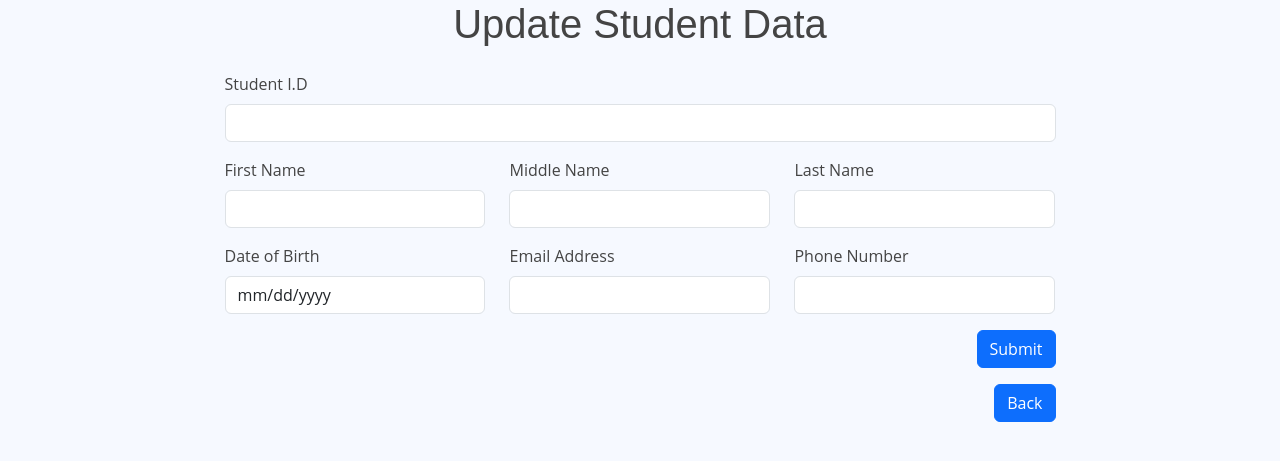
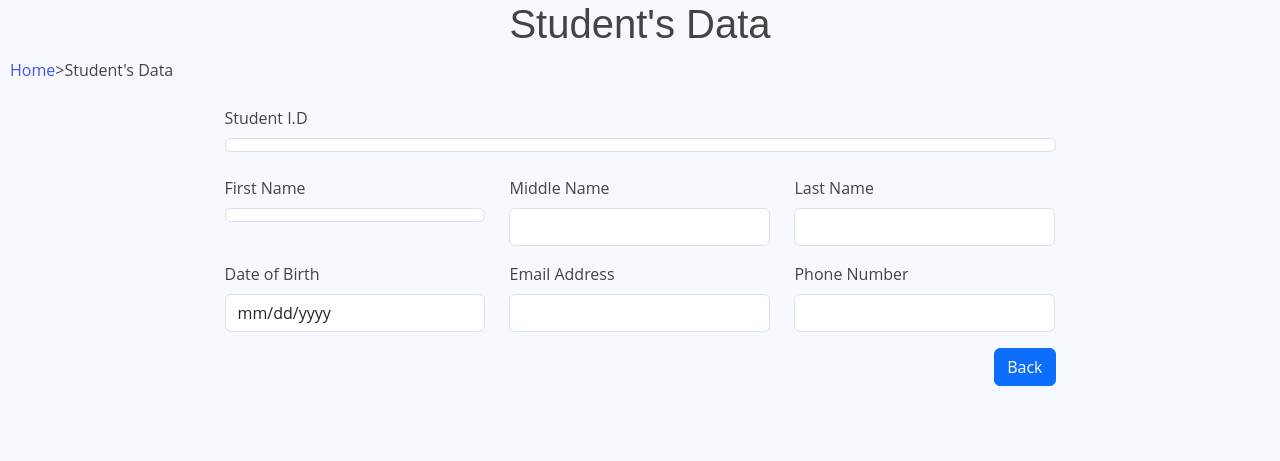
Before and after one commit to rmmananggit/R6, a PHP site: page /view.php?id=1 in a window 1280 px wide. Shown: the top 461 px of the page. Run offline with PHP 8.4, Linux system fonts and the light colour scheme; tables that the repository leaves empty or names only in its code hold one stand-in row (values such as "Sample post"); data that the repository does not hold is empty.

Commit message:
Minor Fix

```diff
--- a/config.php
+++ b/config.php
@@ -1,5 +1,4 @@
 <?php
-
     $host = "localhost";
     $username = "root";
     $password = "";
@@ -11,6 +10,4 @@
     {
         die("". mysqli_connect_error());
     }
-
-
 ?>
--- a/view.php
+++ b/view.php
@@ -11,14 +11,23 @@
         integrity="sha384-QWTKZyjpPEjISv5WaRU9OFeRpok6YctnYmDr5pNlyT2bRjXh0JMhjY6hW+ALEwIH"
         crossorigin="anonymous">
     <link rel="stylesheet" href="style.css">
+    <link rel="stylesheet" href="./css/stylenav.css">
 </head>
 <body>
 
-<h1 class="text-center">Update Student Data</h1>
+<h1 class="text-center">Student's Data</h1>
+
+    <nav class="navigation">
+        <a href="./index.php">Home</a>
+        <a>></a>
+        <a >Student's Data</a>
+    </nav>
+
 <div class="container mt-4">
     <div class="row justify-content-center">
         <div class="col-lg-9">
 
+            <!--  Start Accepting ID that is passed from view, then GET using the ID that is passed  -->
                 <?php
                     if(isset($_GET['id']))
                     {
@@ -26,59 +35,54 @@
                         $users = "SELECT * FROM `student` WHERE `id` = '$id'";
                         $user_result = mysqli_query($con, $users);
 
+                        // Start Initializing data found in database using ID then extract
                             if(mysqli_num_rows($user_result) > 0 )
                             {
                                 foreach($user_result as $user)
                                 {
                 ?>
-                <form action="update.php" method="POST">
+            <!--  End Accepting ID that is passed from view, then GET using the ID that is passed  -->
 
-                <input type="hidden" name="id" value="<?=$user['id'];?>">
-
+                                <!-- Start Showing Results in Database-->
                                     <div class="row">
                                         <div class="col-md-12 mb-3">
                                             <label for="studentId" class="form-label">Student I.D</label>
-                        <input type="text" class="form-control" id="studentId" value="<?=$user['studentID'];?>" name="studentID" readonly>
+                                            <h1 class="form-control" id="firstName">
+                                                <?=$user['studentID'];?>
+                                            </h1>
                                         </div>
-
                                         <div class="col-md-4 mb-3">
                                             <label for="firstName" class="form-label">First Name</label>
-                        <input type="text" class="form-control" id="firstName" value="<?=$user['firstName'];?>" name="firstName" readonly>
+                                            <h1 class="form-control" id="firstName">
+                                                <?=$user['firstName'];?>
+                                            </h1>
                                         </div>
-
                                         <div class="col-md-4 mb-3">
                                             <label for="middleName" class="form-label">Middle Name</label>
                                             <input type="text" class="form-control" id="middleName" value="<?=$user['middleName'];?>" name="middleName" readonly>
                                         </div>
-
                                         <div class="col-md-4 mb-3">
                                             <label for="lastName" class="form-label">Last Name</label>
                                             <input type="text" class="form-control" id="lastName" value="<?=$user['lastName'];?>" name="lastName" readonly>
                                         </div>
-
                                         <div class="col-md-4 mb-3">
                                             <label for="dateOfBirth" class="form-label">Date of Birth</label>
                                             <input type="date" class="form-control" id="dateOfBirth" value="<?=$user['dateOfBirth'];?>" name="dateOfBirth" readonly>
                                         </div>
-
                                         <div class="col-md-4 mb-3">
                                             <label for="email" class="form-label">Email Address</label>
                                             <input type="text" class="form-control" id="email" value="<?=$user['emailAddress'];?>" name="email" readonly>
                                         </div>
-
                                         <div class="col-md-4 mb-3">
                                             <label for="phoneNumber" class="form-label">Phone Number</label>
                                             <input type="text" class="form-control" id="phoneNumber" value="<?=$user['phoneNumber'];?>" name="phoneNumber" readonly>
-                    </div>
-
-                    <div class="col-md-12 mb-3 text-center">
-                        <button type="submit" class="btn btn-primary"  style="float: right;" name="submit">Submit</button>
                                         </div>
                                         <div class="col-md-12 mb-3 text-center">
                                             <a class="btn btn-primary" href="index.php" style="float: right;" ">Back</a>
                                         </div>
                                     </div>
-            </form>
+                                <!-- End Showing Results in Database-->
+
         </div>
     </div>
 
@@ -92,6 +96,7 @@
                 <?php
                         }
                     }
+                    // End Initializing data found in database using ID then extract
                 ?>
 </div>
 
```
Lines whose indentation alone changed are shown as unchanged.
